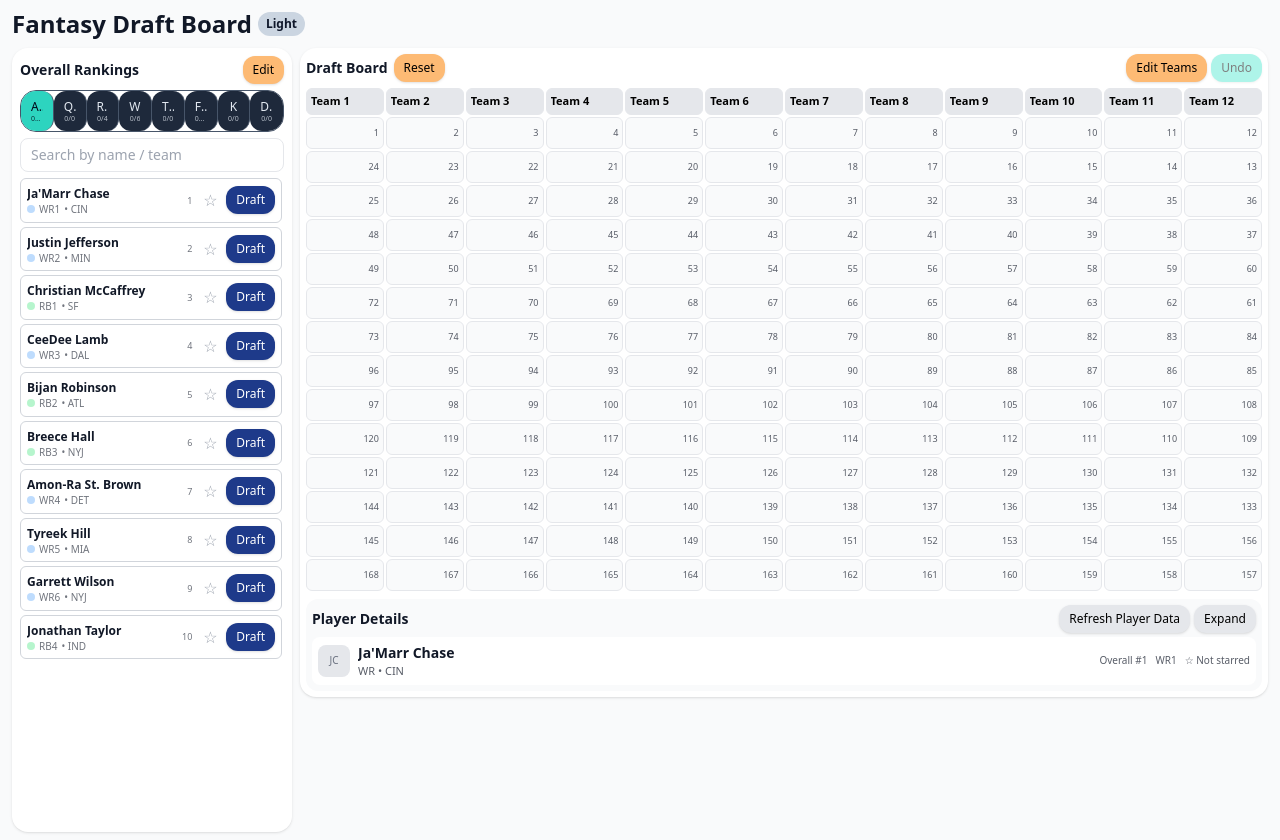
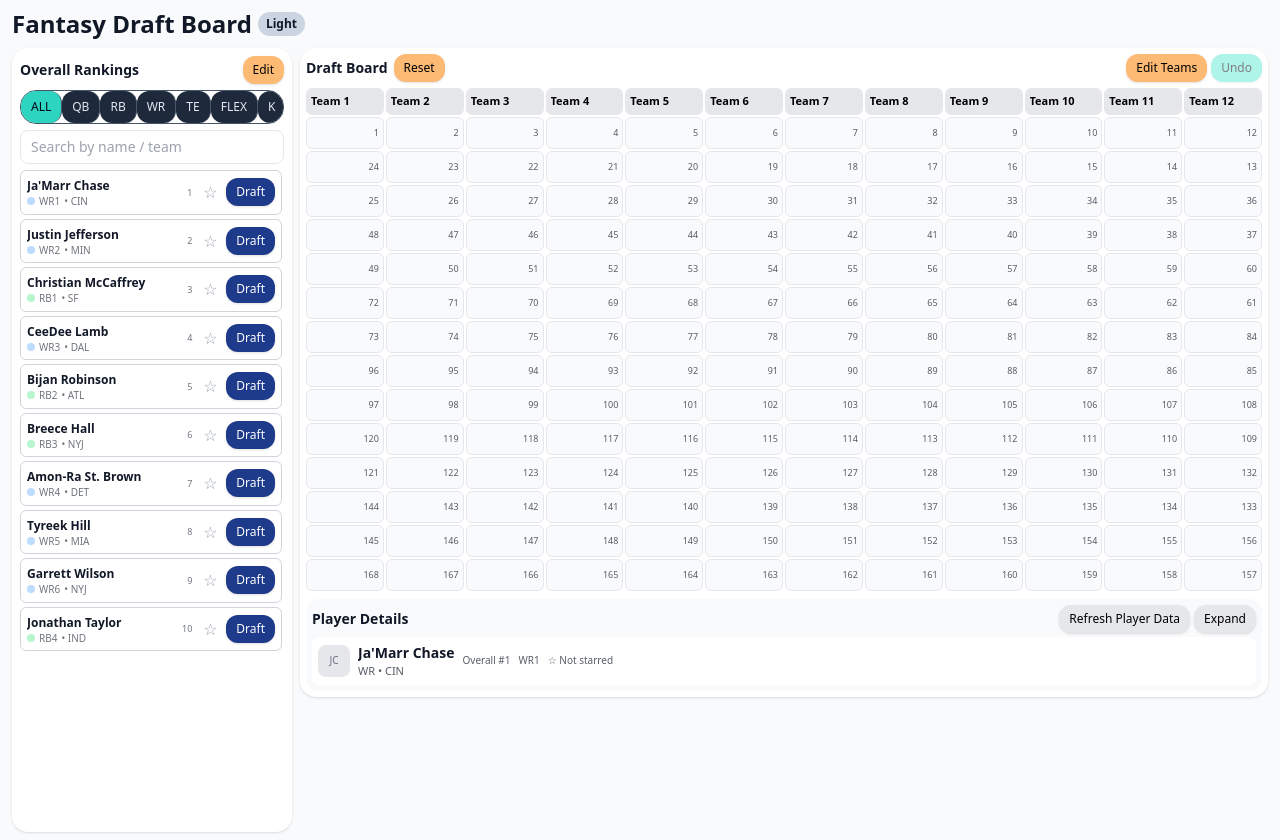
Before and after one commit to breonmr/fantasy-draft-board, a React (Vite) app: page / in a window 1280 px wide. Both pictures are taken after a click on the button "Ja'Marr Chase". Built offline with nearby package versions, Linux system fonts and the light colour scheme; the HTML template or start-up script is replaced by a standard one.

Commit message:
style: simplify filters and player summary

```diff
--- a/src/App.jsx
+++ b/src/App.jsx
@@ -4,7 +4,6 @@ import { DraftBoard } from "./components/DraftBoard.jsx";
 import { ImportModal } from "./components/ImportModal.jsx";
 import { RankingsPanel } from "./components/RankingsPanel.jsx";
 import { IconToggle } from "./components/ui.jsx";
-import { POSITION_FILTERS } from "./data/draftDefaults.js";
 import { addDraft, reorderAvailablePlayers, resetPlayers, setPlayerDrafted, undoLastDraft } from "./lib/draft.js";
 import { parseAdpCSV, parseImportLine, parsePlayersCSV, parseStatsCSV } from "./lib/parsers.js";
 import {
@@ -13,7 +12,6 @@ import {
   filterAvailablePlayers,
   mergeStatsData,
   playersByRank,
-  positionFilterCount,
   positionRankMap,
   togglePlayerStar,
 } from "./lib/players.js";
@@ -63,10 +61,6 @@ export default function App() {
   const available = useMemo(() => availablePlayers(players), [players]);
   const positionRanks = useMemo(() => positionRankMap(available), [available]);
   const allPositionRanks = useMemo(() => positionRankMap(playersByRank(players)), [players]);
-  const positionFilterCounts = useMemo(
-    () => Object.fromEntries(POSITION_FILTERS.map(({ value }) => [value, positionFilterCount(players, value)])),
-    [players]
-  );
   const filteredAvailable = useMemo(
     () => filterAvailablePlayers(players, posTab, search),
     [players, posTab, search]
@@ -290,7 +284,6 @@ export default function App() {
             onSearchChange={setSearch}
             players={filteredAvailable}
             positionRanks={positionRanks}
-            positionFilterCounts={positionFilterCounts}
             drag={drag}
             insertIndex={insertIndex}
             itemRefs={itemRefs}
--- a/src/components/PlayerDetails.jsx
+++ b/src/components/PlayerDetails.jsx
@@ -271,9 +271,9 @@ export function PlayerDetails({
       {!selected ? (
         <div className="mt-1 text-[11px] opacity-70">Select an available player to view draft details.</div>
       ) : (
-        <div className={`mt-1 flex flex-wrap items-center gap-x-3 gap-y-1 ${dark ? "bg-zinc-700" : "bg-white"} rounded-lg p-1.5`}>
-          <div className="min-w-[180px] flex-1"><PlayerIdentity selected={selected} metadata={metadata} compact /></div>
-          <div className="flex flex-wrap items-center gap-x-2 gap-y-0.5 text-[10px] opacity-70">
+        <div className={`mt-1 flex flex-wrap items-center gap-x-2 gap-y-1 ${dark ? "bg-zinc-700" : "bg-white"} rounded-lg p-1.5`}>
+          <div className="min-w-0"><PlayerIdentity selected={selected} metadata={metadata} compact /></div>
+          <div className="flex max-w-full flex-wrap items-center gap-x-2 gap-y-0.5 text-[10px] opacity-70">
             <span>Overall #{(selected.rank ?? 0) + 1}</span>
             <span>{selected.pos || "POS"}{positionRank ?? "—"}</span>
             <span className={selected.starred ? "text-amber-500 opacity-100" : ""}>{selected.starred ? "★ Starred" : "☆ Not starred"}</span>
--- a/src/components/RankingsPanel.jsx
+++ b/src/components/RankingsPanel.jsx
@@ -119,7 +119,6 @@ export function RankingsPanel({
   onSearchChange,
   players,
   positionRanks,
-  positionFilterCounts,
   drag,
   insertIndex,
   itemRefs,
@@ -152,20 +151,18 @@ export function RankingsPanel({
         </div>
       </div>
 
-      <div className="grid grid-cols-8 overflow-hidden rounded-2xl border border-slate-600 mb-1.5">
+      <div className="flex w-full overflow-hidden rounded-2xl border border-slate-600 mb-1.5">
         {POSITION_FILTERS.map((tab, index) => {
-          const count = positionFilterCounts[tab.value];
           const active = posTab === tab.value;
           return (
             <Button
               key={tab.value}
-              className={`flex min-w-0 h-10 flex-col items-center justify-center gap-0.5 overflow-hidden rounded-none px-0 py-0 shadow-none text-[8px] leading-none ${
+              className={`flex h-8 flex-[1_1_auto] items-center justify-center rounded-none px-1 py-0 shadow-none text-[9px] font-medium leading-none ${
                 index < POSITION_FILTERS.length - 1 ? "border-r border-slate-600" : ""
               } ${active ? "bg-teal-400 text-slate-950" : "bg-slate-800 text-slate-200 hover:bg-slate-700"}`}
               onClick={() => onPosTabChange(tab.value)}
             >
-              <span className="block max-w-full truncate whitespace-nowrap font-medium leading-none">{tab.label}</span>
-              <span className="block max-w-full truncate whitespace-nowrap text-[7px] leading-none opacity-80">{count.drafted}/{count.total}</span>
+              <span className="whitespace-nowrap font-medium leading-none">{tab.label}</span>
             </Button>
           );
         })}
```
Also changed, not shown: 1 other file (tests, documents, lock files or other folders).
